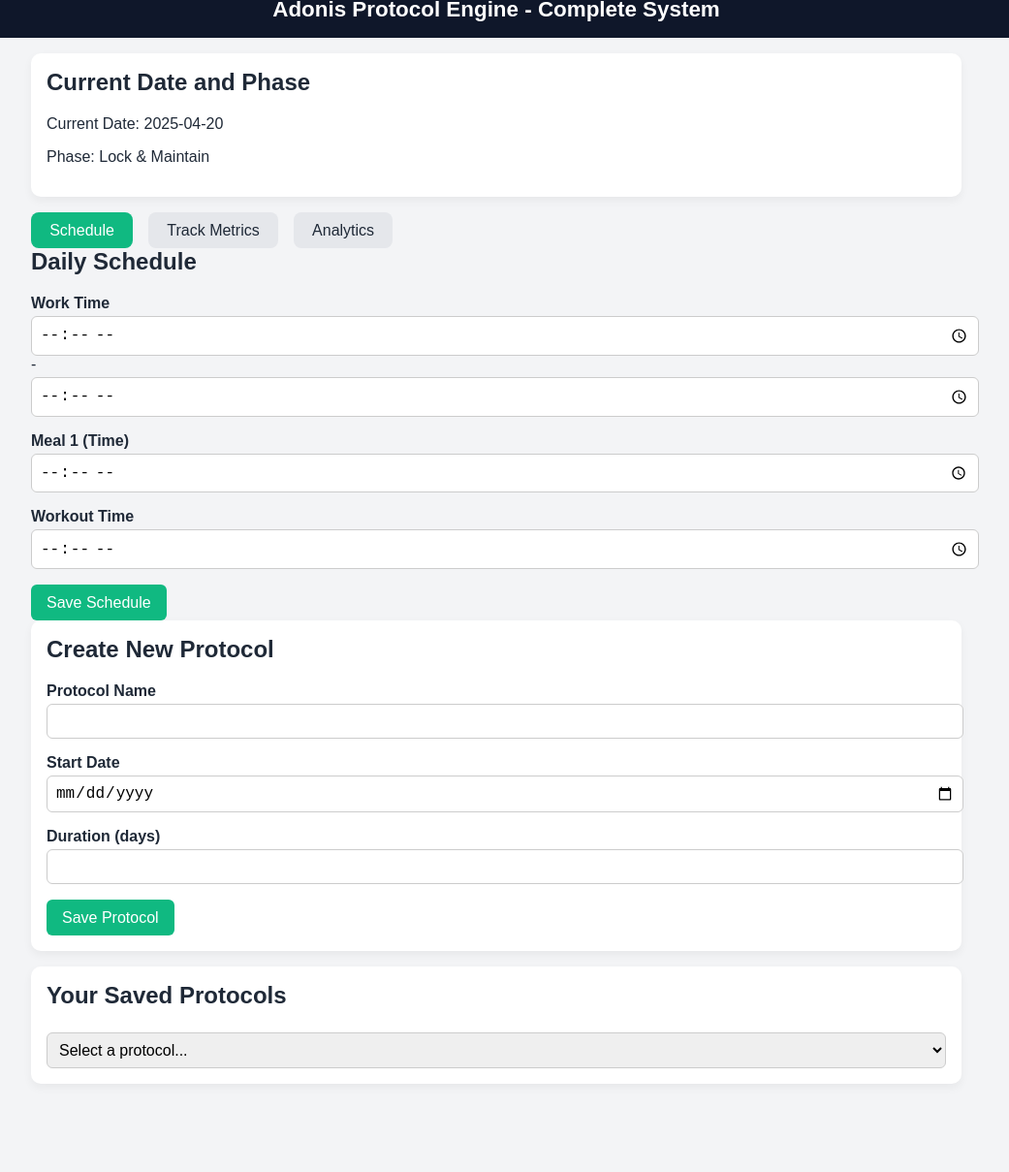
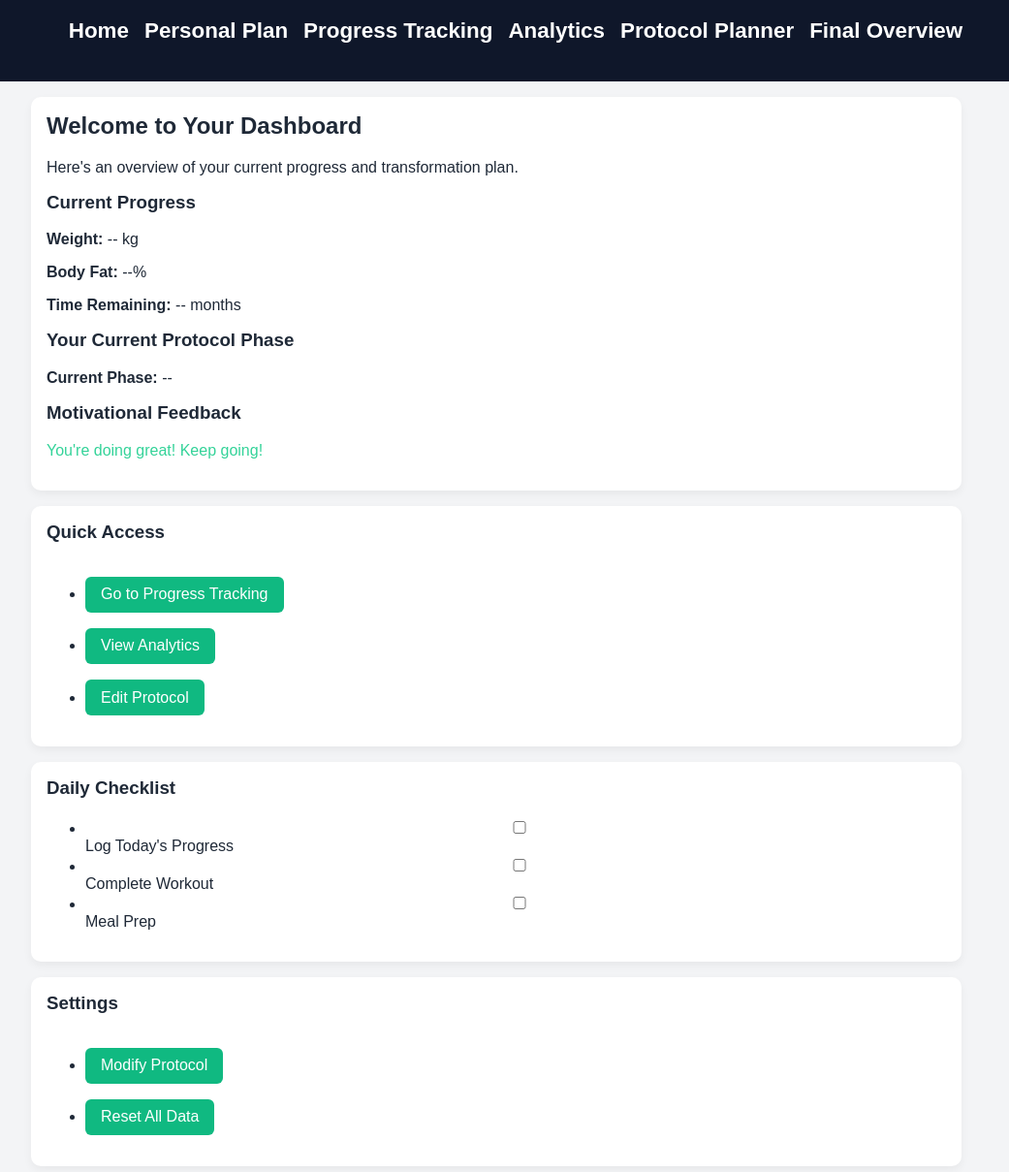
Before and after one commit to psc020/Peter-2.0, a plain HTML site: page index.html in a window 1280 px wide. Shown: the part 19-1228 px from the top of the page at 97% size, without its empty margins (128-1169 px from the left). Before the commit the page ends 1169 px from the top, so only its background shows below. Drawn offline with nearby package versions, Linux system fonts and the light colour scheme.

Commit message:
Add files via upload

```diff
--- a/index.html
+++ b/index.html
@@ -4,207 +4,68 @@
 <head>
   <meta charset="UTF-8">
   <meta name="viewport" content="width=device-width, initial-scale=1.0">
-  <title>Adonis Protocol Engine - Complete System</title>
-  <script src="https://cdn.jsdelivr.net/npm/chart.js"></script>
-  <style>
-    body { font-family: Arial, sans-serif; background: #f3f4f6; margin: 0; color: #1f2937; }
-    header { background: #0f172a; color: white; padding: 1rem; text-align: center; font-size: 1.4rem; font-weight: bold; }
-    .container { max-width: 960px; margin: auto; padding: 1rem; }
-    .card { background: white; padding: 1rem; margin-bottom: 1rem; border-radius: 10px; box-shadow: 0 4px 10px rgba(0,0,0,0.05); }
-    h2 { margin-top: 0; }
-    label { font-weight: bold; display: block; margin-top: 1rem; }
-    input, select, textarea { width: 100%; padding: 0.5rem; margin-top: 0.25rem; border: 1px solid #ccc; border-radius: 6px; font-size: 1rem; }
-    button { margin-top: 1rem; background: #10b981; color: white; border: none; padding: 0.6rem 1rem; border-radius: 6px; font-size: 1rem; cursor: pointer; }
-    canvas { margin-top: 1rem; max-width: 100%; }
-    .tabs { display: flex; gap: 1rem; }
-    .tab { cursor: pointer; padding: 0.6rem 1.2rem; background-color: #e5e7eb; border-radius: 8px; }
-    .active-tab { background-color: #10b981; color: white; }
-  </style>
+  <title>Adonis Protocol - Dashboard</title>
+  <link rel="stylesheet" href="styles.css">
 </head>
 <body>
-<header>Adonis Protocol Engine - Complete System</header>
+  <!-- Global Navigation -->
+  <header>
+    <nav>
+      <ul>
+        <li><a href="/index.html">Home</a></li>
+        <li><a href="/page-2.html">Personal Plan</a></li>
+        <li><a href="/page-3.html">Progress Tracking</a></li>
+        <li><a href="/page-4.html">Analytics</a></li>
+        <li><a href="/page-5.html">Protocol Planner</a></li>
+        <li><a href="/page-6.html">Final Overview</a></li>
+      </ul>
+    </nav>
+  </header>
+
   <div class="container">
-  <!-- Date & Phase Info -->
     <div class="card">
-    <h2>Current Date and Phase</h2>
-    <p id="currentDate"></p>
-    <p id="currentPhase"></p>
+      <h2>Welcome to Your Dashboard</h2>
+      <p>Here's an overview of your current progress and transformation plan.</p>
+
+      <h3>Current Progress</h3>
+      <p><strong>Weight:</strong> <span id="weightProgress">--</span> kg</p>
+      <p><strong>Body Fat:</strong> <span id="bodyFatProgress">--</span>%</p>
+      <p><strong>Time Remaining:</strong> <span id="timeRemaining">--</span> months</p>
+
+      <h3>Your Current Protocol Phase</h3>
+      <p><strong>Current Phase:</strong> <span id="currentPhase">--</span></p>
+
+      <h3>Motivational Feedback</h3>
+      <p id="motivationalFeedback" class="feedback">You're doing great! Keep going!</p>
     </div>
 
-  <!-- Tab Navigation -->
-  <div class="tabs">
-    <div class="tab active-tab" onclick="showTab('schedule')">Schedule</div>
-    <div class="tab" onclick="showTab('metrics')">Track Metrics</div>
-    <div class="tab" onclick="showTab('analytics')">Analytics</div>
+    <div class="card">
+      <h3>Quick Access</h3>
+      <ul>
+        <li><button onclick="goToTrackingPage()">Go to Progress Tracking</button></li>
+        <li><button onclick="goToAnalyticsPage()">View Analytics</button></li>
+        <li><button onclick="goToProtocolPlanner()">Edit Protocol</button></li>
+      </ul>
     </div>
 
-  <!-- Schedule Tab -->
-  <div id="scheduleTab" class="tab-content">
-    <h2>Daily Schedule</h2>
-    <label for="work">Work Time</label>
-    <input type="time" id="workStart"> - <input type="time" id="workEnd">
-    <label for="meal1">Meal 1 (Time)</label><input type="time" id="meal1Time">
-    <label for="workout">Workout Time</label><input type="time" id="workoutTime">
-    <button onclick="saveSchedule()">Save Schedule</button>
+    <div class="card">
+      <h3>Daily Checklist</h3>
+      <ul>
+        <li><input type="checkbox" id="logProgress"> Log Today's Progress</li>
+        <li><input type="checkbox" id="completeWorkout"> Complete Workout</li>
+        <li><input type="checkbox" id="mealPrep"> Meal Prep</li>
+      </ul>
     </div>
 
-  <!-- Metrics Tab -->
-  <div id="metricsTab" class="tab-content" style="display:none;">
-    <h2>Track Metrics</h2>
-    <label for="weight">Weight (kg)</label><input id="weight" type="number">
-    <label for="bodyFat">Body Fat (%)</label><input id="bodyFat" type="number">
-    <label for="mood">Mood (1-10)</label><input id="mood" type="number">
-    <label for="energy">Energy (1-10)</label><input id="energy" type="number">
-    <label for="sleep">Sleep (hours)</label><input id="sleep" type="number">
-    <button onclick="saveMetrics()">Save Metrics</button>
+    <div class="card">
+      <h3>Settings</h3>
+      <ul>
+        <li><button onclick="goToSettingsPage()">Modify Protocol</button></li>
+        <li><button onclick="resetApp()">Reset All Data</button></li>
+      </ul>
+    </div>
   </div>
 
-  <!-- Analytics Tab -->
-  <div id="analyticsTab" class="tab-content" style="display:none;">
-    <h2>Progress Analytics</h2>
-    <canvas id="weightChart"></canvas>
-    <canvas id="bodyFatChart"></canvas>
-  </div>
-
-  <!-- Protocol Creation -->
-  <div class="card">
-    <h2>Create New Protocol</h2>
-    <label>Protocol Name</label><input id="protocolName">
-    <label>Start Date</label><input id="protocolStartDate" type="date">
-    <label>Duration (days)</label><input id="protocolDuration" type="number">
-    <button onclick="createProtocol()">Save Protocol</button>
-  </div>
-
-  <!-- Protocol List -->
-  <div class="card">
-    <h2>Your Saved Protocols</h2>
-    <select id="protocolSelect" onchange="loadProtocolDetails()">
-      <option disabled selected>Select a protocol...</option>
-    </select>
-    <div id="protocolDetails"></div>
-  </div>
-
-</div>
-
-<script>
-let protocols = JSON.parse(localStorage.getItem("adonisProtocols") || "[]");
-let logs = JSON.parse(localStorage.getItem("adonisLogs") || "[]");
-const currentDate = new Date();
-
-function formatDate(date) {
-  return date.toISOString().split("T")[0];
-}
-
-function updateCurrentDateAndPhase() {
-  const dateStr = formatDate(currentDate);
-  document.getElementById("currentDate").textContent = "Current Date: " + dateStr;
-  let currentPhase = "Unknown";
-  const dayNum = Math.floor((currentDate - new Date(localStorage.getItem("adonisStart"))) / (1000 * 60 * 60 * 24));
-  if (dayNum < 14) currentPhase = "Reset & Prime";
-  else if (dayNum < 28) currentPhase = "Build & Harden";
-  else if (dayNum < 42) currentPhase = "Sculpt & Optimize";
-  else currentPhase = "Lock & Maintain";
-  document.getElementById("currentPhase").textContent = "Phase: " + currentPhase;
-}
-
-function showTab(tabName) {
-  const tabs = document.querySelectorAll(".tab-content");
-  tabs.forEach(tab => tab.style.display = "none");
-  const activeTab = document.getElementById(tabName + "Tab");
-  activeTab.style.display = "block";
-
-  const tabButtons = document.querySelectorAll(".tab");
-  tabButtons.forEach(button => button.classList.remove("active-tab"));
-  document.querySelector(`[onclick="showTab('${tabName}')"]`).classList.add("active-tab");
-}
-
-function saveSchedule() {
-  const schedule = {
-    workStart: document.getElementById("workStart").value,
-    workEnd: document.getElementById("workEnd").value,
-    meal1Time: document.getElementById("meal1Time").value,
-    workoutTime: document.getElementById("workoutTime").value
-  };
-  localStorage.setItem("adonisSchedule", JSON.stringify(schedule));
-  alert("Schedule saved!");
-}
-
-function saveMetrics() {
-  const metrics = {
-    date: formatDate(currentDate),
-    weight: document.getElementById("weight").value,
-    bodyFat: document.getElementById("bodyFat").value,
-    mood: document.getElementById("mood").value,
-    energy: document.getElementById("energy").value,
-    sleep: document.getElementById("sleep").value
-  };
-  logs.push(metrics);
-  localStorage.setItem("adonisLogs", JSON.stringify(logs));
-  alert("Metrics saved!");
-  renderCharts();
-}
-
-function renderCharts() {
-  const labels = logs.map(log => log.date);
-  const weights = logs.map(log => +log.weight);
-  const bodyFatData = logs.map(log => +log.bodyFat);
-
-  if (window.weightChart) window.weightChart.destroy();
-  if (window.bodyFatChart) window.bodyFatChart.destroy();
-
-  window.weightChart = new Chart(document.getElementById("weightChart"), {
-    type: 'line',
-    data: {
-      labels,
-      datasets: [{ label: "Weight (kg)", data: weights, borderColor: "blue", fill: false }]
-    }
-  });
-
-  window.bodyFatChart = new Chart(document.getElementById("bodyFatChart"), {
-    type: 'line',
-    data: {
-      labels,
-      datasets: [{ label: "Body Fat %", data: bodyFatData, borderColor: "red", fill: false }]
-    }
-  });
-}
-
-function createProtocol() {
-  const protocol = {
-    name: document.getElementById("protocolName").value,
-    startDate: document.getElementById("protocolStartDate").value,
-    duration: parseInt(document.getElementById("protocolDuration").value),
-  };
-  protocols.push(protocol);
-  localStorage.setItem("adonisProtocols", JSON.stringify(protocols));
-  alert("Protocol saved!");
-  populateProtocols();
-}
-
-function populateProtocols() {
-  const select = document.getElementById("protocolSelect");
-  select.innerHTML = '<option disabled selected>Select a protocol...</option>';
-  protocols.forEach((p, i) => {
-    const option = document.createElement("option");
-    option.value = i;
-    option.textContent = `${p.name} (${p.startDate})`;
-    select.appendChild(option);
-  });
-}
-
-function loadProtocolDetails() {
-  const idx = document.getElementById("protocolSelect").value;
-  const protocol = protocols[idx];
-  document.getElementById("protocolDetails").innerHTML = `
-    <p><strong>Name:</strong> ${protocol.name}</p>
-    <p><strong>Start Date:</strong> ${protocol.startDate}</p>
-    <p><strong>Duration:</strong> ${protocol.duration} days</p>
-  `;
-}
-
-populateProtocols();
-updateCurrentDateAndPhase();
-showTab('schedule');
-</script>
+  <script src="scripts.js"></script>
 </body>
 </html>
```
Lines whose indentation alone changed are shown as unchanged.
